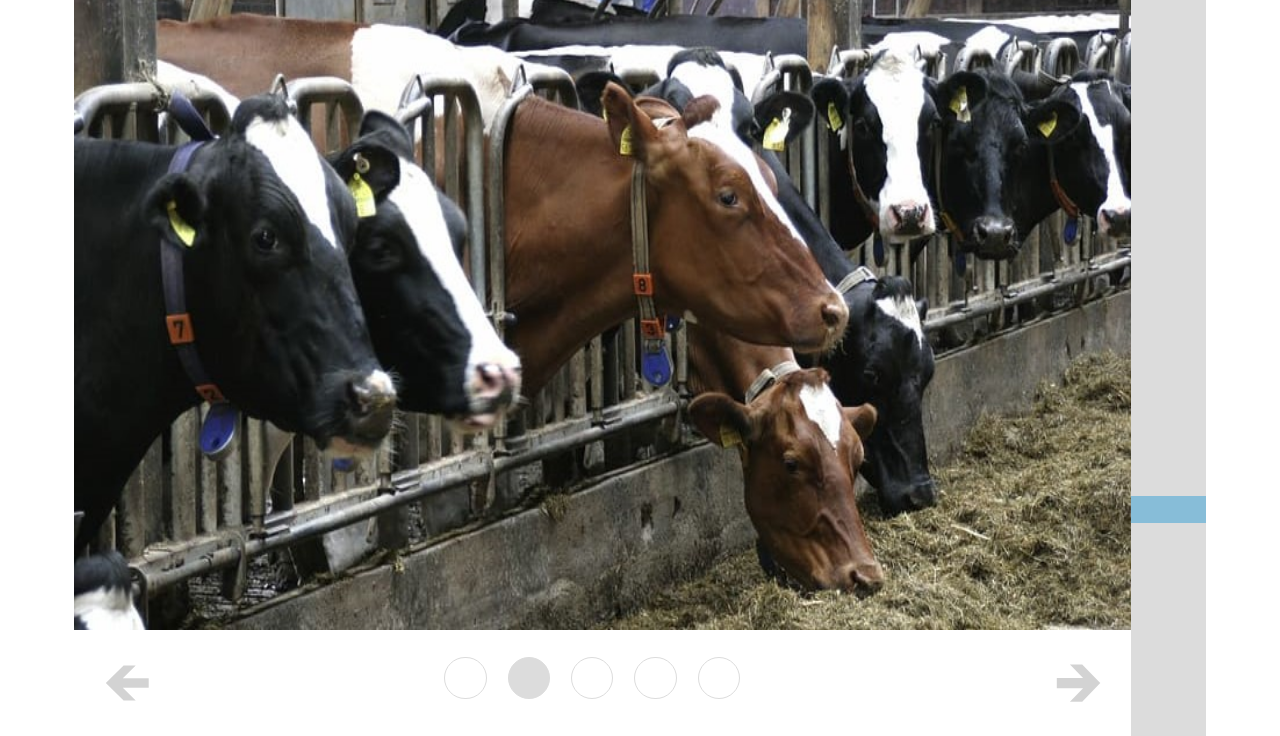
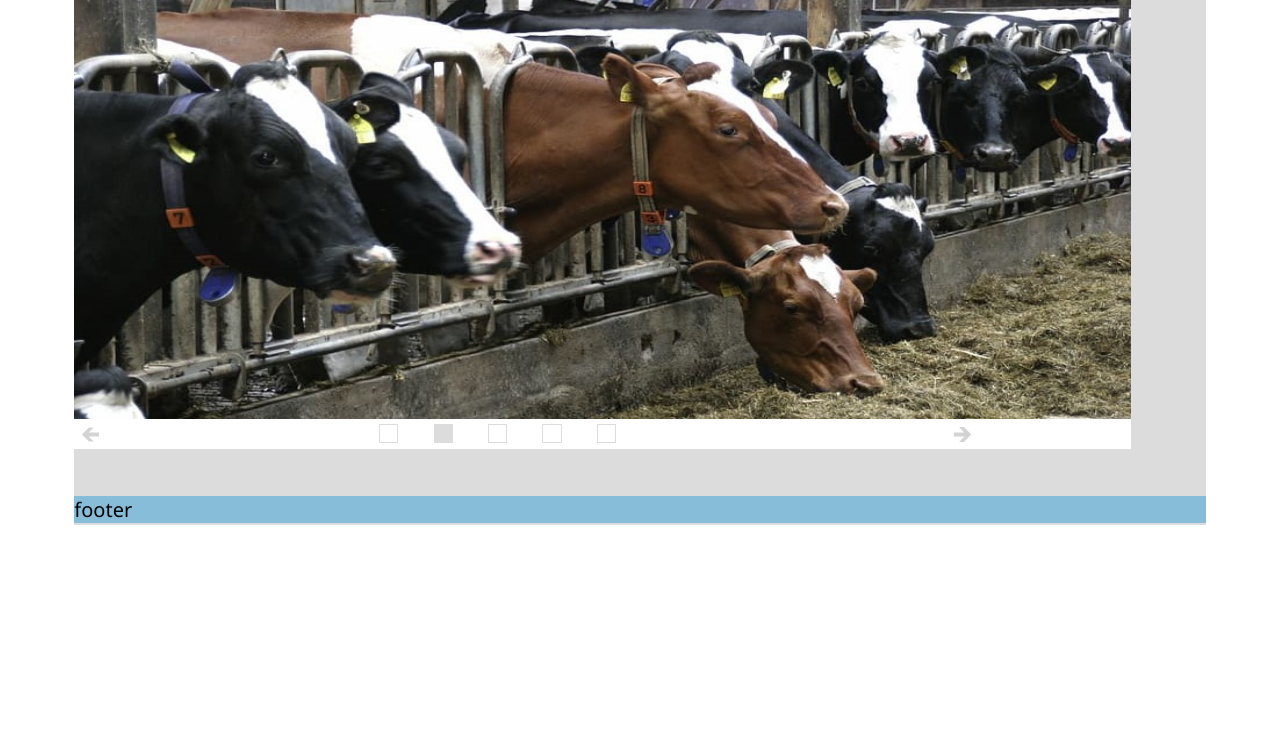
Before and after one commit to romanjan-das-2/assam_veterinary_council_2, a plain HTML site: page index.html in a window 1280 px wide. Shown: the part 155-891 px from the top of the page. After the commit the page ends 800 px from the top, so only its background shows below. Drawn offline with Linux system fonts and the light colour scheme.

Commit message:
slideshow dimension edit

```diff
--- a/index.html
+++ b/index.html
@@ -62,7 +62,7 @@
 
             for(i=0;i<numberOfSlides;i++){
                 document.getElementsByClassName("slide_pointers")[i].style.border = "1px solid gainsboro";
-                document.getElementsByClassName("slide_pointers")[i].style.borderRadius = "50%";
+                //document.getElementsByClassName("slide_pointers")[i].style.borderRadius = "50%";
                 document.getElementsByClassName("slide_pointers")[i].style.float = "left";
                 document.getElementsByClassName("slide_pointers")[i].id="slide_pointer_"+i;
                 document.getElementsByClassName("slide_pointers")[i].setAttribute("onclick","gotoSlide(this);");
@@ -136,7 +136,7 @@
                     document.getElementsByClassName("slide_pointers")[i].style.backgroundColor = "white";
                 }
                 document.getElementsByClassName("slide_pointers")[slideNumber].style.backgroundColor = "gainsboro";
-            }, 3000);
+            }, 4000);
         }
         function nextSlide(){
             slideNumber++;
@@ -173,41 +173,41 @@
         function resetTheDimensions(){
             slideWidth = document.getElementsByClassName("image_slideshow")[0].parentElement.clientWidth;
             imageSlideshow.style.width=slideWidth+"px";
-            imageSlideshow.style.height = slideWidth*7/10 + "px";
-            slidesContainer.style.height=slideWidth*6/10+"px";
+            imageSlideshow.style.height = slideWidth*5/10 + "px";
+            slidesContainer.style.height=slideWidth*4/10+"px";
             slidesContainer.style.width=(numberOfSlides*slideWidth+1)+"px";
             for(i=0;i<numberOfSlides;i++){
                 document.getElementsByClassName("slides")[i].style.width=slideWidth+"px";
-                document.getElementsByClassName("slides")[i].style.height=slideWidth*6/10+"px";
+                document.getElementsByClassName("slides")[i].style.height=slideWidth*4/10+"px";
             }
-            slideControls.style.height=slideWidth/10+"px";
+            slideControls.style.height=slideWidth/35+"px";
             slideControls.style.width=slideWidth+"px";
-            document.getElementsByClassName("slide_control_icon")[0].style.width = slideWidth/10+"px";
-            document.getElementsByClassName("slide_control_icon")[0].style.height = slideWidth/10+"px";
+            document.getElementsByClassName("slide_control_icon")[0].style.width = slideWidth/40+"px";
+            document.getElementsByClassName("slide_control_icon")[0].style.height = slideWidth/40+"px";
 
-            document.getElementsByClassName("slide_control_icon")[1].style.width = slideWidth/10+"px";
-            document.getElementsByClassName("slide_control_icon")[1].style.height = slideWidth/10+"px";
+            document.getElementsByClassName("slide_control_icon")[1].style.width = slideWidth/40+"px";
+            document.getElementsByClassName("slide_control_icon")[1].style.height = slideWidth/40+"px";
 
             document.getElementsByClassName("slide_control_pointer_bar")[0].style.width = (slideWidth - slideWidth/5)+"px";
             document.getElementsByClassName("slide_control_pointer_bar")[0].style.height = slideWidth/10+"px";
 
-            document.getElementsByClassName("slide_control_icon_img")[0].style.width = slideWidth/20+"px";
-            document.getElementsByClassName("slide_control_icon_img")[0].style.height = slideWidth/20+"px";
-            document.getElementsByClassName("slide_control_icon_img")[0].style.margin = slideWidth/40+"px";
-            document.getElementsByClassName("slide_control_icon_img")[1].style.width = slideWidth/20+"px";
-            document.getElementsByClassName("slide_control_icon_img")[1].style.height = slideWidth/20+"px";
-            document.getElementsByClassName("slide_control_icon_img")[1].style.margin = slideWidth/40+"px";
+            document.getElementsByClassName("slide_control_icon_img")[0].style.width = slideWidth/50+"px";
+            document.getElementsByClassName("slide_control_icon_img")[0].style.height = slideWidth/50+"px";
+            document.getElementsByClassName("slide_control_icon_img")[0].style.margin = slideWidth/200+"px";
+            document.getElementsByClassName("slide_control_icon_img")[1].style.width = slideWidth/50+"px";
+            document.getElementsByClassName("slide_control_icon_img")[1].style.height = slideWidth/50+"px";
+            document.getElementsByClassName("slide_control_icon_img")[1].style.margin = slideWidth/200+"px";
 
             for(i=0;i<numberOfSlides;i++){
-                document.getElementsByClassName("slide_pointers")[i].style.width = slideWidth/25+"px";
-                document.getElementsByClassName("slide_pointers")[i].style.height = slideWidth/25+"px";
-                document.getElementsByClassName("slide_pointers")[i].style.marginLeft = slideWidth/50+"px";
+                document.getElementsByClassName("slide_pointers")[i].style.width = slideWidth/55+"px";
+                document.getElementsByClassName("slide_pointers")[i].style.height = slideWidth/55+"px";
+                document.getElementsByClassName("slide_pointers")[i].style.marginLeft = slideWidth/30+"px";
             }
 
             //document.getElementsByClassName("slide_control_pointer_container")[0].style.width = (slideWidth/16 + slideWidth/50)*numberOfSlides+"px";
             document.getElementsByClassName("slide_control_pointer_container")[0].style.marginLeft= (((slideWidth - slideWidth/5)-(slideWidth/25 + slideWidth/50)*numberOfSlides)/2 - slideWidth/50)+"px";
-            document.getElementsByClassName("slide_control_pointer_container")[0].style.height = slideWidth/10+"px";
-            document.getElementsByClassName("slide_control_pointer_container")[0].style.paddingTop = (slideWidth/11 - slideWidth/25)/2+"px";
+            document.getElementsByClassName("slide_control_pointer_container")[0].style.height = slideWidth/35+"px";
+            document.getElementsByClassName("slide_control_pointer_container")[0].style.paddingTop = (slideWidth/11 - slideWidth/25)/11+"px";
 
             slidesContainer.style.transform="translateX(-"+slideWidth*slideNumber+"px)";
         }
```
